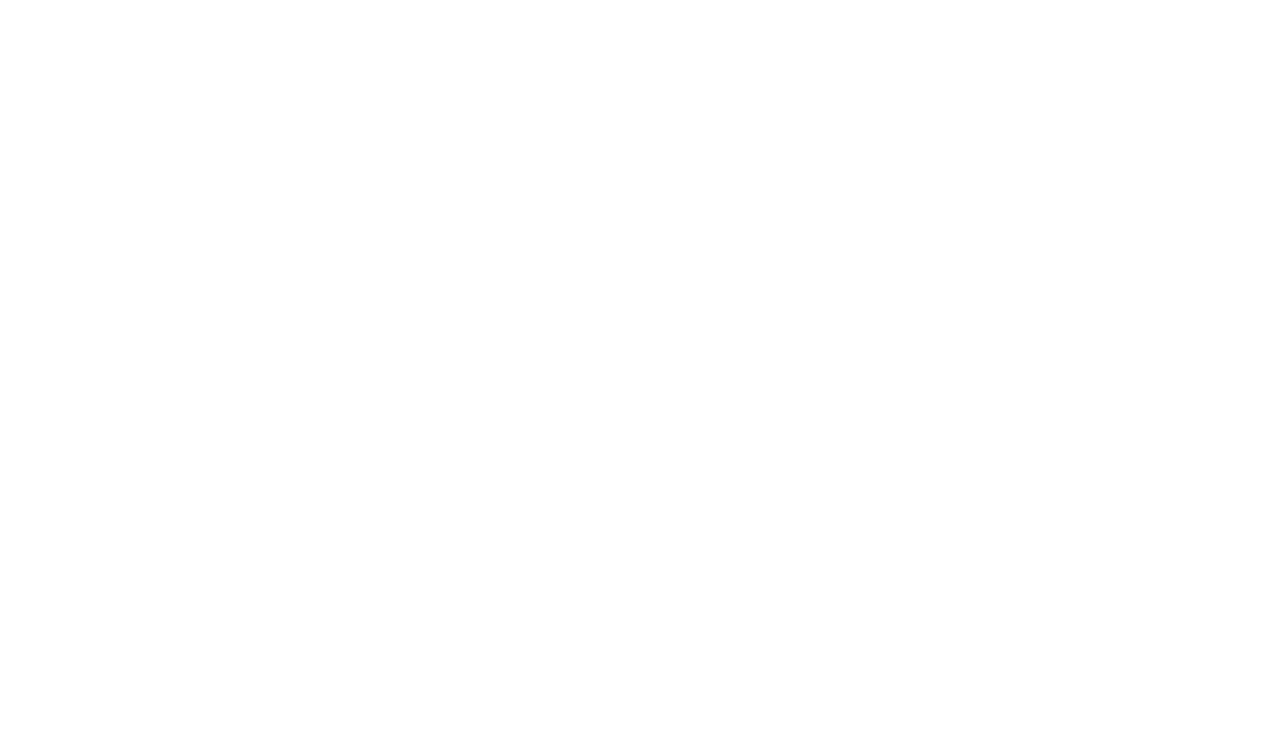
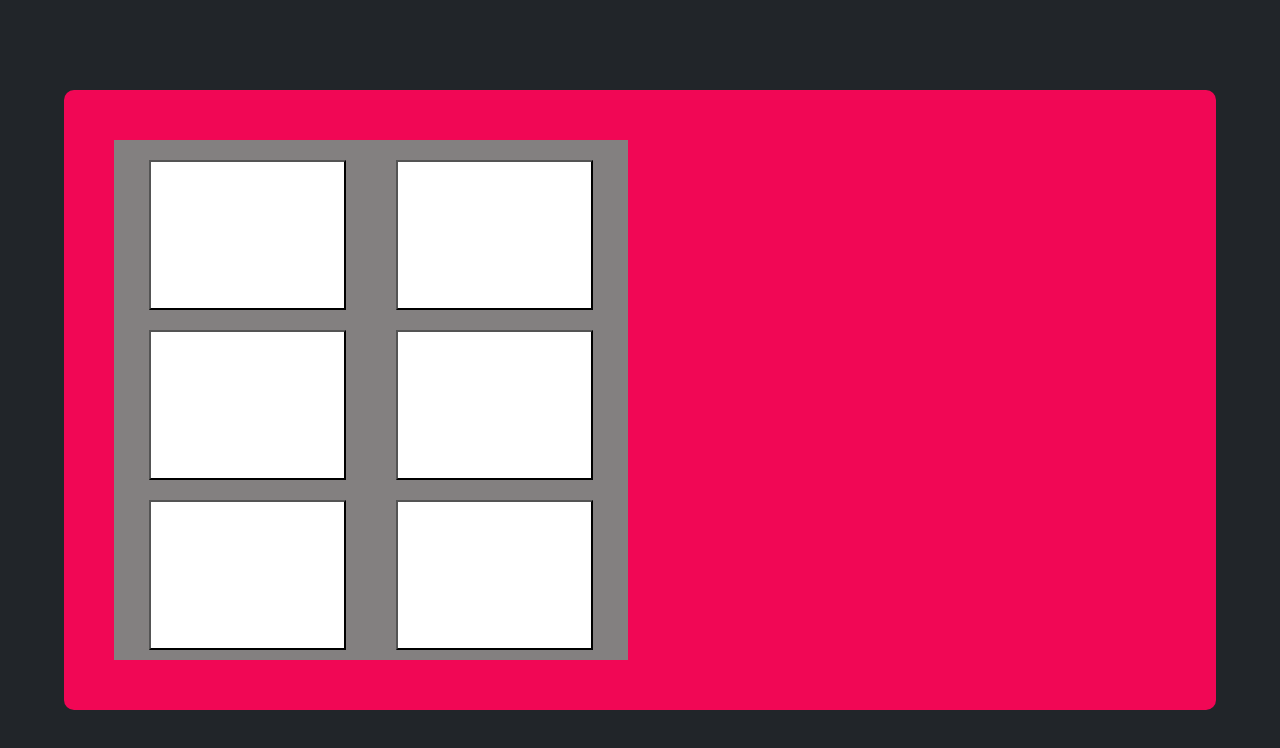
Before and after one commit to FedeNLencina/Pokedex, a React (Create React App) app: page / in a window 1280 px wide. Shown: the top 748 px of the page. Built offline with nearby package versions, Linux system fonts and the light colour scheme.

Commit message:
armado de la pokedex

```diff
--- /dev/null
+++ b/src/components/PokeCell/PokeCell.css
@@ -0,0 +1,8 @@
+.poke-cell{
+    width:40%;
+    height:30%;
+    margin: 10px 0px;
+    background-color:white;
+    background-repeat: no-repeat;
+
+}
--- /dev/null
+++ b/src/components/PokeCell/PokeCell.js
@@ -0,0 +1,11 @@
+import React from 'react';
+import './PokeCell.css';
+
+export default function PokeCell() {
+    return (
+            <button className="container poke-cell">
+
+            </button>
+
+    );
+}
--- /dev/null
+++ b/src/components/PokeList/PokeList.css
@@ -0,0 +1,7 @@
+.poke-list{
+    width: 100%;
+    height: 100%;
+    overflow: scroll;
+    padding: 10px;
+    background-color: rgb(131, 128, 128);
+}
--- /dev/null
+++ b/src/components/PokeList/PokeList.js
@@ -0,0 +1,29 @@
+import React from 'react';
+import { useEffect, useState } from 'react';
+import './PokeList.css';
+import PokeCell from '../PokeCell/PokeCell.js'
+
+export default function PokeList() {
+  const [pokemon, setPokemon] = useState([]);
+
+  useEffect(() =>{
+    const fetchData = async() =>{
+      const response = fetch('https://pokeapi.co/api/v2/pokemon?limit=151')
+    }
+  })
+
+  return (
+    <div className="d-flex flex-wrap justify-content-around aling-items-center poke-list col-lg-6 col-md-6 col-12">
+        <PokeCell/>
+        <PokeCell/>
+        <PokeCell/>
+        <PokeCell/>
+        <PokeCell/>
+        <PokeCell/>
+        <PokeCell/>
+        <PokeCell/>
+        <PokeCell/>
+        <PokeCell/>
+    </div>
+  )
+}
--- a/src/components/Pokedex/Pokedex.css
+++ b/src/components/Pokedex/Pokedex.css
@@ -0,0 +1,15 @@
+.pokedexContainer{
+    height:100vh;
+    padding:7% 0%;
+}
+
+.pokedex{
+    background-color: rgb(241, 7, 85);
+    width:90%;
+    border-radius: 10px;
+}
+
+.pokedex-row{
+    height:100%;
+    padding:50px;
+}
--- a/src/components/Pokedex/Pokedex.js
+++ b/src/components/Pokedex/Pokedex.js
@@ -1,7 +1,19 @@
 import React from 'react';
+import './Pokedex.css'
+import PokeList from '../PokeList/PokeList.js';
+
+
 
 export default function Pokedex() {
   return (
-    <div className="container pokedex"></div>
+    <div className="container-fluid bg-dark d-flex justify-content-center pokedexContainer">
+      <div className="pokedex">
+        <div className="row pokedex-row">
+          <div className="col-lg-6 col-md-6 col-12 colIzq">
+            <PokeList/>
+          </div>
+        </div>
+      </div>
+    </div>
   )
 }
```
